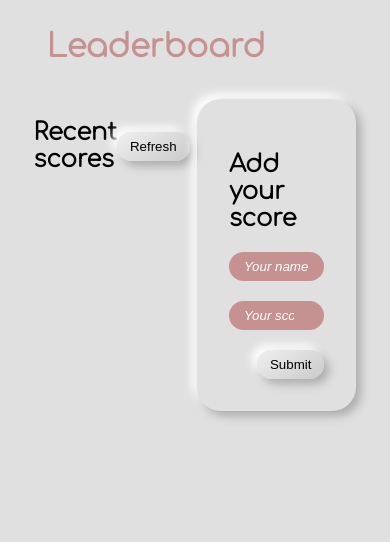
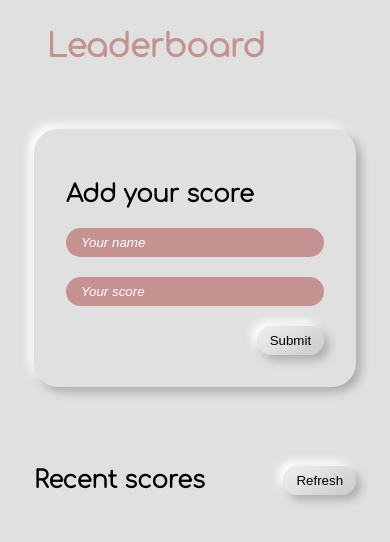
Before and after one commit to Chimwemwe-127001/Leaderboard, a website built with webpack: page src/index.html in a window 390 px wide. Built offline with nearby package versions, Linux system fonts and the light colour scheme; no server answers.

Commit message:
Make website reponsive on all screens

```diff
--- a/src/style.css
+++ b/src/style.css
@@ -41,6 +41,13 @@ button:active {
 .main-container {
   margin: 1.5% 1%;
   justify-content: space-evenly;
+  flex-wrap: wrap;
+}
+
+.main-container > * {
+  margin: 30px;
+  flex-basis: 37%;
+  flex-grow: 1;
 }
 
 .recent-score-section {
@@ -92,6 +99,7 @@ p {
 }
 
 .add-score-section {
+  max-width: 450px;
   transition: all 800ms ease-in;
   width: 25%;
   height: 40%;
@@ -126,3 +134,17 @@ input:focus {
   width: fit-content;
   padding: 7px 13px;
 }
+
+@media (max-width: 768px) {
+  .main-container > * {
+    flex-basis: 50%;
+  }
+
+  .recent-score-section {
+    order: 2;
+  }
+
+  .add-score-section {
+    order: 1;
+  }
+}
```
